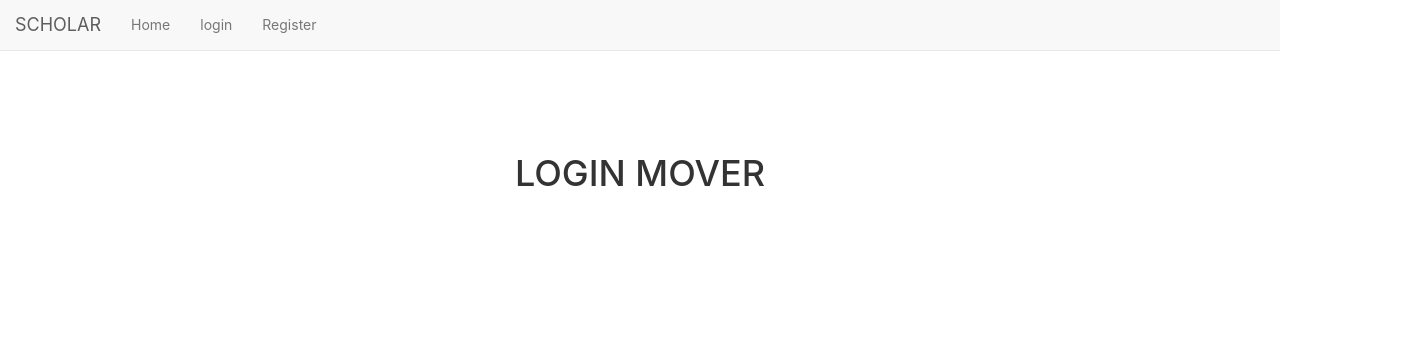
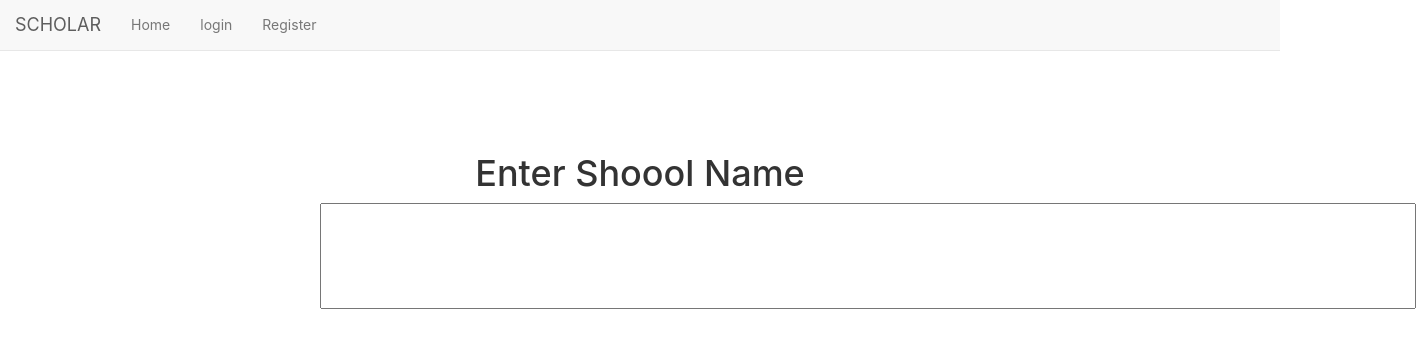
Before and after one commit to Moverr/ScholarCockpit, a React (Create React App) app in the folder cockpit/: page /login in a window 1280 px wide. Shown: the top 348 px of the page, 1416 px wide, since content can reach past the window. Built offline with nearby package versions, Linux system fonts and the light colour scheme.

Commit message:
:Debugging . :

```diff
--- a/cockpit/src/components/Login.jsx
+++ b/cockpit/src/components/Login.jsx
@@ -2,10 +2,19 @@ import React, { Component } from 'react'
 import '../css/home.css';
 
 class Login extends Component {
+
+    constructor(props) {
+        super(props);
+        this.state = {
+            value:''
+        }
+    }
+
     render() {
         return (
             <div className="body-wrapper">
-                <h1>LOGIN MOVER</h1>
+                <h1>Enter Shoool Name</h1>
+                <input type={'text'} value={this.state.value} />
             </div>
         )
     }
```
